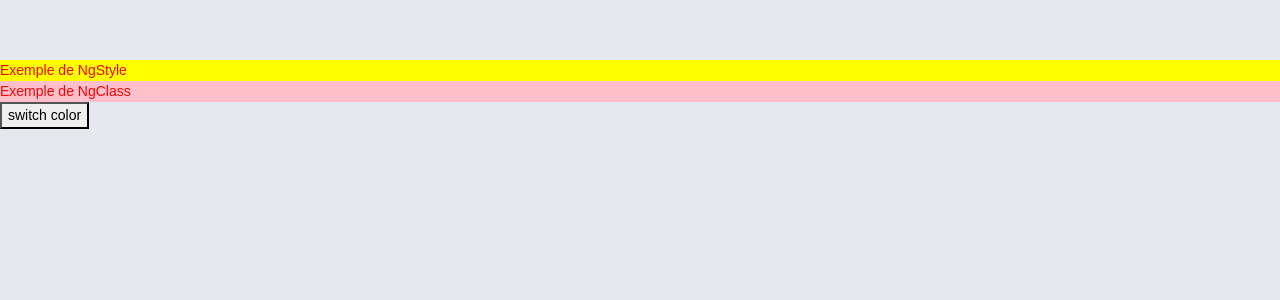
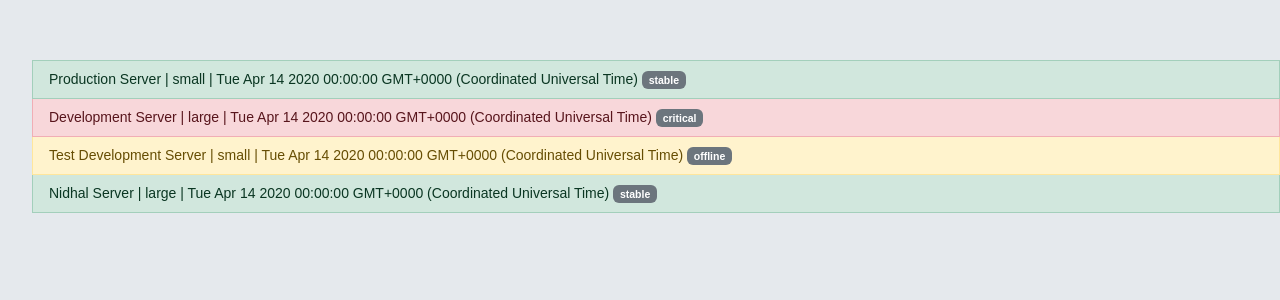
Before and after one commit to Salimboughanmi/projectAngular, an Angular app: page / in a window 1280 px wide. Shown: the top 300 px of the page. Built offline with nearby package versions, Linux system fonts and the light colour scheme.

Commit message:
manage server

```diff
--- a/src/app/app.component.html
+++ b/src/app/app.component.html
@@ -1,3 +1,4 @@
 <!-- <app-cv></app-cv> -->
-<app-directive></app-directive>
-<!-- <app-ms-word></app-ms-word> -->
+<!-- <app-directive></app-directive>
+ --><!-- <app-ms-word></app-ms-word> -->
+<app-manage-servers></app-manage-servers>
--- a/src/app/manage-servers/manage-servers.component.html
+++ b/src/app/manage-servers/manage-servers.component.html
@@ -1 +1,12 @@
-<p>manage-servers works!</p>
+<div class="list-group">
+  <ol>
+    <li
+      class="list-group-item"
+      [ngClass]="affecterClass(serv.statut)"
+      *ngFor="let serv of listServers"
+    >
+      {{ serv.nom }} | {{ serv.type }} | {{ serv.date_d }}
+      <span class="badge bg-secondary">{{ serv.statut }}</span>
+    </li>
+  </ol>
+</div>
--- a/src/app/manage-servers/manage-servers.component.ts
+++ b/src/app/manage-servers/manage-servers.component.ts
@@ -7,4 +7,50 @@ import { Component } from '@angular/core';
 })
 export class ManageServersComponent {
 
+  listServers = [
+    {
+      nom: 'Production Server',
+      type: 'small',
+      statut: 'stable',
+      date_d: new Date(2020, 3, 14),
+    },
+    {
+      nom: 'Development Server',
+      type: 'large',
+      statut: 'critical',
+      date_d: new Date(2020, 3, 14),
+    },
+    {
+      nom: 'Test Development Server',
+      type: 'small',
+      statut: 'offline',
+      date_d: new Date(2020, 3, 14),
+    },
+    {
+      nom: 'Nidhal Server',
+      type: 'large',
+      statut: 'stable',
+      date_d: new Date(2020, 3, 14),
+    },
+  ];
+
+  selectedStatut = '';
+
+  addServer() {
+    this.listServers.push({
+      nom: 'NEW SERVER',
+      type: 'large',
+      statut: 'stable',
+      date_d: new Date(2020, 3, 14),
+    });
+  }
+
+  affecterClass(st) {
+    return {
+      'list-group-item-success': st == 'stable' ? true : false,
+      'list-group-item-danger': st == 'critical' ? true : false,
+      'list-group-item-warning': st == 'offline' ? true : false,
+    };
+  }
+
 }
```
